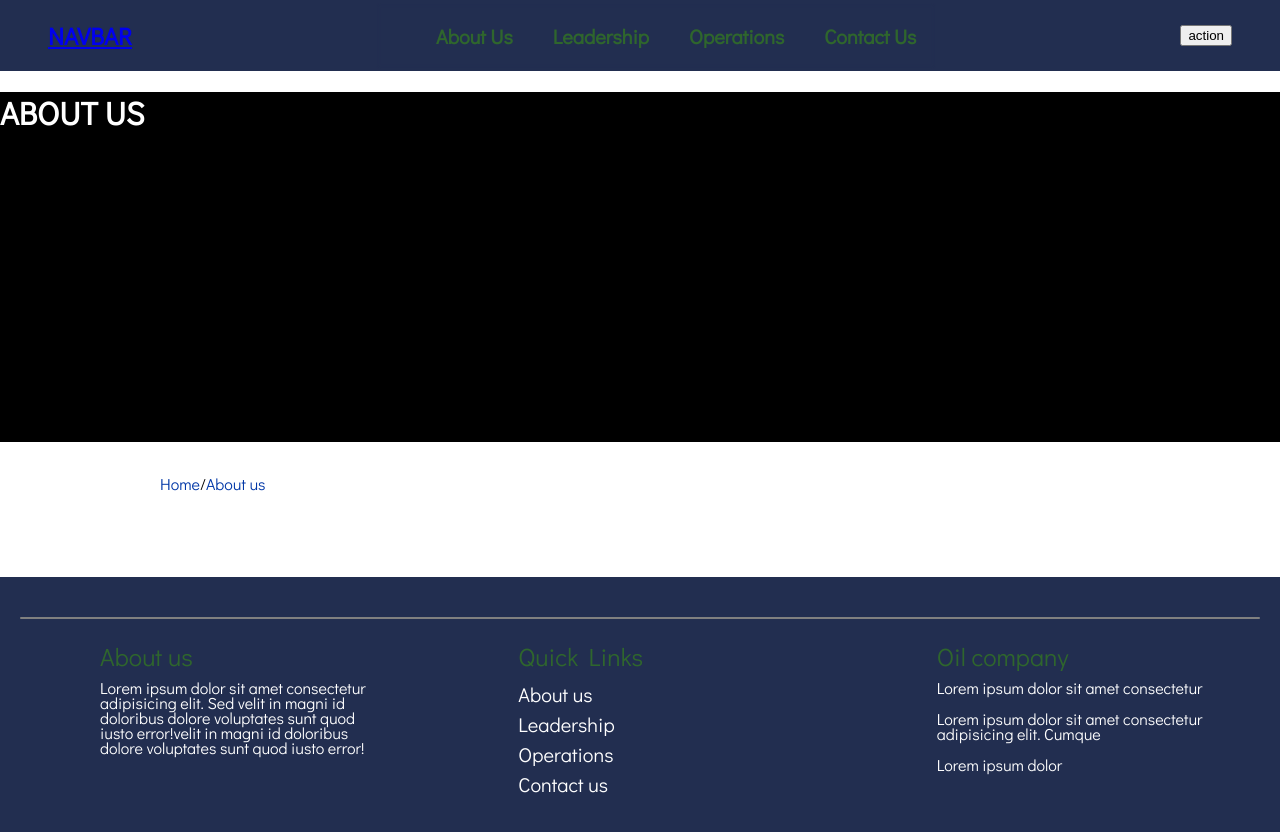
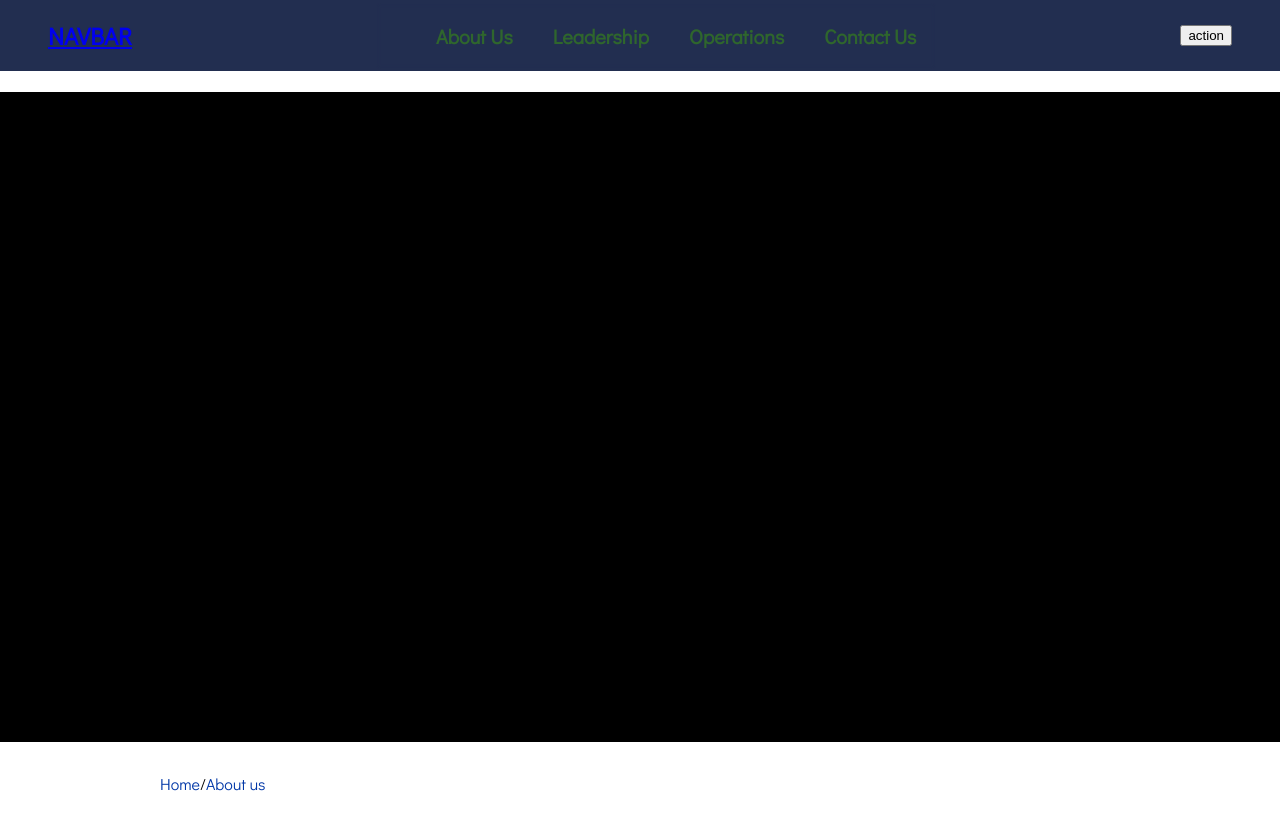
Before and after one commit to Lonecloud7/MoreSolarProjects-Website, a Gatsby site: page /Aboutus in a window 1280 px wide. Shown: the top 832 px of the page. Built offline with nearby package versions, Linux system fonts and the light colour scheme; Gatsby itself is replaced by a stand-in of ours.

Commit message:
change 3

```diff
--- a/src/components/PageHeader/PageHeader.module.scss
+++ b/src/components/PageHeader/PageHeader.module.scss
@@ -1,9 +1,12 @@
 @import "/src/Styles/Styles";
 
 .Header{
-    margin: 0;
-    width: 100%;
-    height: $header-hth;
-    background-color: black;
-    color: white;
+    padding: 0 1.5rem;
+  width: 100%;
+  height: 650px;
+//   background-image: url(./hero2.jpg);
+//   background-repeat: no-repeat;
+//   background-size: cover;
+//   background-position:center;
+background-color: black;
 }
```
